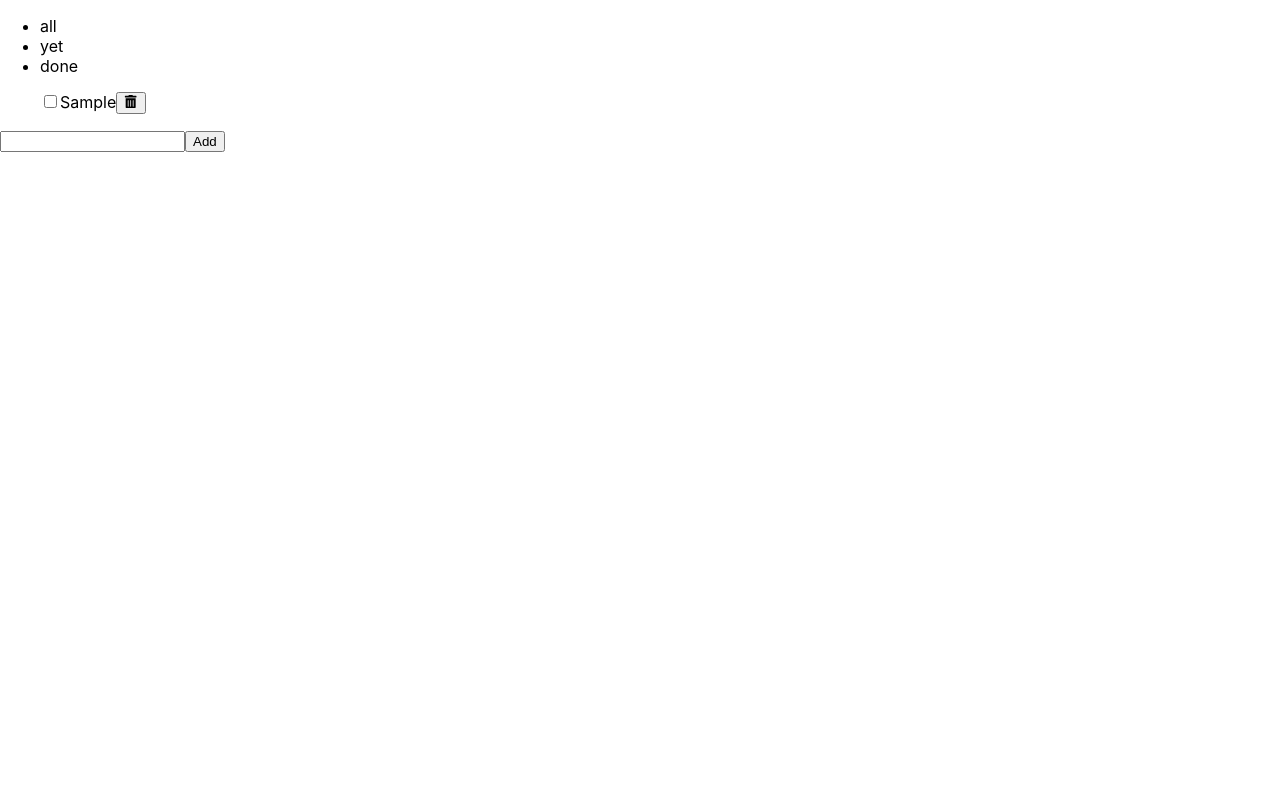
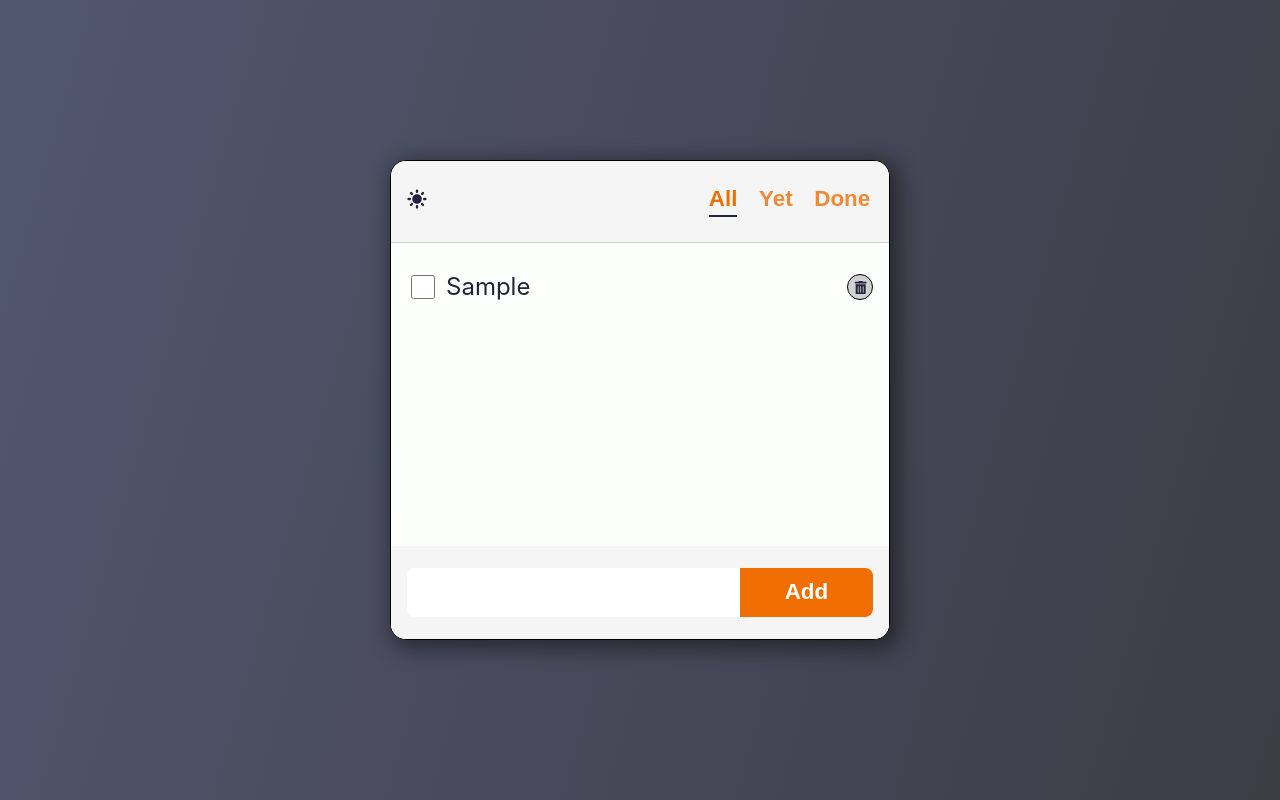
Before and after one commit to likejunil/todo, a React (Create React App) app: page / in a window 1280 px wide. Both pictures are taken after typing "Sample" into the empty fields and a click on the button "Add". Built offline with nearby package versions, Linux system fonts and the light colour scheme.

Commit message:
FEAT: todo 기능을 모두 완성하라

```diff
--- a/src/App.js
+++ b/src/App.js
@@ -3,9 +3,7 @@ import TodoList from "./components/TodoList/TodoList";
 
 function App() {
     return (
-        <div>
-            <TodoList/>
-        </div>
+        <TodoList/>
     );
 }
 
--- a/src/components/AddTodo/AddTodo.jsx
+++ b/src/components/AddTodo/AddTodo.jsx
@@ -1,6 +1,7 @@
 import React, {useState} from 'react';
 import {v4 as uuidv4} from "uuid";
 import {DEFAULT as state} from "../Common/Constant";
+import styles from "./AddTodo.module.css";
 
 const AddTodo = ({handleAdd}) => {
     const [value, setValue] = useState("");
@@ -22,10 +23,12 @@ const AddTodo = ({handleAdd}) => {
     }
 
     return (
-        <form onSubmit={onAdd}>
-            <input type='text' value={value} onChange={onInputChange}/>
-            <button>Add</button>
-        </form>
+        <div>
+            <form className={styles.form} onSubmit={onAdd}>
+                <input className={styles.input} type='text' value={value} onChange={onInputChange}/>
+                <button className={styles.button}>Add</button>
+            </form>
+        </div>
     );
 };
 
--- /dev/null
+++ b/src/components/AddTodo/AddTodo.module.css
@@ -0,0 +1,31 @@
+.form {
+    width: 100%;
+    display: flex;
+    padding: 1.4rem 1rem;
+    background-color: var(--color-bg-dark);
+
+}
+
+.input {
+    flex: 1 0 auto;
+    font-size: 1.4rem;
+    padding: 0.7rem 1rem;
+    border: none;
+    outline: none;
+    border-top-left-radius: 8px;
+    border-bottom-left-radius: 8px;
+}
+
+.button {
+    background-color: var(--color-accent);
+    color: var(--color-white);
+    padding: 0 2em;
+    font-size: 1.4rem;
+    font-weight: bold;
+    border-top-right-radius: 8px;
+    border-bottom-right-radius: 8px;
+}
+
+.button:hover {
+    filter: brightness(125%);
+}
--- a/src/components/Todo/Todo.jsx
+++ b/src/components/Todo/Todo.jsx
@@ -1,6 +1,7 @@
 import React from 'react';
 import {FaTrashAlt} from "react-icons/fa";
 import {DONE, YET} from '../Common/Constant';
+import styles from "./Todo.module.css";
 
 const Todo = ({todo, handleUpdate, handleDelete}) => {
     const onInputChange = (e) => {
@@ -13,11 +14,20 @@ const Todo = ({todo, handleUpdate, handleDelete}) => {
     }
 
     return (
-        <div>
-            <input type='checkbox' id={todo.id} checked={todo.state === DONE} onChange={onInputChange}/>
-            <label htmlFor={todo.id}>{todo.title}</label>
-            <button onClick={onButtonDelete}><FaTrashAlt/></button>
-        </div>
+        <li className={styles.todo}>
+            <input
+                className={styles.checkbox}
+                type='checkbox'
+                id={todo.id}
+                checked={todo.state === DONE}
+                onChange={onInputChange}
+            />
+
+            <label className={styles.text} htmlFor={todo.id}>{todo.title}</label>
+            <span className={styles.icon}>
+                <button className={styles.button} onClick={onButtonDelete}><FaTrashAlt/></button>
+            </span>
+        </li>
     );
 };
 
--- /dev/null
+++ b/src/components/Todo/Todo.module.css
@@ -0,0 +1,40 @@
+.todo {
+    display: flex;
+    justify-content: space-between;
+    align-items: center;
+    padding: 0.5rem 1rem;
+    margin: 0.1rem 0;
+    color: var(--color-text);
+}
+
+.checkbox {
+    width: 1.5rem;
+    height: 1.5rem;
+}
+
+.text {
+    flex: 1 1 0;
+    padding-left: 0.5rem;
+    font-size: 1.5rem;
+}
+
+.icon {
+    width: 26px;
+    height: 26px;
+    background-color: var(--color-grey);
+    border: 1px solid black;
+    border-radius: 100%;
+    transition: all 150ms ease-out;
+}
+
+.icon:hover {
+    background-color: var(--color-accent);
+    transform: scale(1.2) rotate(15deg);
+}
+
+.button {
+    color: var(--color-text);
+    height: 100%;
+    background-color: transparent;
+    line-height: 100%;
+}
--- a/src/components/TodoFilter/TodoFilter.jsx
+++ b/src/components/TodoFilter/TodoFilter.jsx
@@ -1,19 +1,32 @@
 import {FILTER} from "../Common/Constant";
+import styles from './TodoFilter.module.css';
+import {useDarkMode} from "../../context/DarkModeContext";
+import {HiMoon, HiSun} from "react-icons/hi";
 
-const TodoFilter = ({handleFilter}) => {
+const TodoFilter = ({selected, handleFilter}) => {
     const onListClick = (e) => {
-        handleFilter(e.target.value);
+        handleFilter(Number(e.target.value));
     }
 
+    const {darkMode, toggleDarkMode} = useDarkMode();
+
     return (
-        <div>
-            <ul>
-                {
-                    FILTER.map((m, i) =>
-                        <li key={i} value={i} onClick={onListClick}>{m}</li>)
-                }
-            </ul>
-        </div>
+        <header className={styles.header}>
+            <button className={styles.toggle} onClick={toggleDarkMode}>
+                {darkMode ? <HiMoon/> : <HiSun/>}
+            </button>
+            <ul className={styles.filters}> {
+                FILTER.map((m, i) =>
+                    <li key={i}>
+                        <button
+                            className={`${styles.filter} ${FILTER[selected] === m && styles.selected}`}
+                            value={i}
+                            onClick={onListClick}>
+                            {m}
+                        </button>
+                    </li>)
+            } </ul>
+        </header>
     );
 };
 
--- /dev/null
+++ b/src/components/TodoFilter/TodoFilter.module.css
@@ -0,0 +1,47 @@
+.header {
+    display: flex;
+    padding: 0 0.5rem;
+    justify-content: space-between;
+    align-items: center;
+    background-color: var(--color-bg-dark);
+    border-bottom: 1px solid var(--color-grey);
+}
+
+.toggle {
+    font-size: 1.5rem;
+    cursor: pointer;
+    background-color: transparent;
+    color: var(--color-text);
+    transition: all 150ms ease-out;
+}
+
+.toggle:hover {
+    transform: scale(1.1);
+    color: var(--color-accent);
+}
+
+.filters {
+    display: flex;
+}
+
+.filter {
+    font-size: 1.4rem;
+    margin: 0.3rem;
+    text-transform: capitalize;
+    background-color: transparent;
+    color: var(--color-accent);
+    opacity: 0.8;
+    font-weight: bold;
+}
+
+.filter:hover,
+.filter.selected {
+    opacity: 1;
+}
+
+.filter.selected::after {
+    content: '';
+    display: block;
+    margin-top: 0.2rem;
+    border: 1px solid var(--color-text);
+}
--- a/src/components/TodoList/TodoList.jsx
+++ b/src/components/TodoList/TodoList.jsx
@@ -1,12 +1,24 @@
-import React, {useState} from 'react';
+import React, {useEffect, useState} from 'react';
 import Todo from "../Todo/Todo";
 import AddTodo from "../AddTodo/AddTodo";
 import TodoFilter from "../TodoFilter/TodoFilter";
 import {ALL} from "../Common/Constant";
+import styles from "./TodoList.module.css";
+import {DarkModeProvider} from "../../context/DarkModeContext";
+
+const loadTodos = () => {
+    const todos = localStorage.getItem("todos");
+    return todos ? JSON.parse(todos) : [];
+};
 
 const TodoList = () => {
-    const [list, setList] = useState([]);
+    const [list, setList] = useState(() => loadTodos());
     const [filter, setFilter] = useState(ALL);
+
+    useEffect(() => {
+        const save = JSON.stringify(list);
+        localStorage.setItem('todos', save);
+    }, [list]);
 
     const handleFilter = (filter) => {
         setFilter(filter);
@@ -25,21 +37,21 @@ const TodoList = () => {
     }
 
     return (
-        <div>
-            <TodoFilter handleFilter={handleFilter}/>
-            <ul>
-                {
+        <DarkModeProvider>
+            <TodoFilter selected={filter} handleFilter={handleFilter}/>
+            <main className={styles.container}>
+                <ul className={styles.list}> {
                     list
-                        .filter(m => filter === ALL || filter === m.state)
+                        .filter(m => (filter === ALL || filter === m.state))
                         .map(m => <Todo
                             key={m.id}
                             todo={m}
                             handleUpdate={handleUpdate}
                             handleDelete={handleDelete}/>)
-                }
-            </ul>
-            <AddTodo handleAdd={handleAdd}/>
-        </div>
+                } </ul>
+                <AddTodo handleAdd={handleAdd}/>
+            </main>
+        </DarkModeProvider>
     );
 };
 
--- /dev/null
+++ b/src/components/TodoList/TodoList.module.css
@@ -0,0 +1,13 @@
+.container {
+    height: 100%;
+    min-height: 0;
+    display: flex;
+    flex-direction: column;
+    background-color: var(--color-bg);
+}
+
+.list {
+    flex: 1 1 auto;
+    overflow-y: auto;
+
+}
--- /dev/null
+++ b/src/context/DarkModeContext.jsx
@@ -0,0 +1,36 @@
+import React, {createContext, useContext, useEffect, useState} from "react";
+
+const DarkModeContext = createContext(null);
+
+export const DarkModeProvider = ({children}) => {
+    const [darkMode, setDarkMode] = useState(false);
+    const toggleDarkMode = () => {
+        setDarkMode(prev => !prev);
+        updateDarkMode(!darkMode);
+    }
+
+    useEffect(() => {
+        const dark = (localStorage.theme === 'dark' ||
+            (!('theme' in localStorage) && window.matchMedia('(prefer-color-scheme: dark)').matches));
+        setDarkMode(dark);
+        updateDarkMode(dark);
+    }, []);
+
+    return (
+        <DarkModeContext.Provider value={{darkMode, toggleDarkMode}}>
+            {children}
+        </DarkModeContext.Provider>
+    );
+};
+
+function updateDarkMode(darkMode) {
+    if (darkMode) {
+        document.documentElement.classList.add("dark");
+        localStorage.theme = 'dark';
+    } else {
+        document.documentElement.classList.remove("dark");
+        localStorage.theme = 'light';
+    }
+}
+
+export const useDarkMode = () => useContext(DarkModeContext);
--- a/src/index.css
+++ b/src/index.css
@@ -1,13 +1,90 @@
+:root {
+    --color-bg-dark: #f5f5f5;
+    --color-bg: #fdfffd;
+    --color-grey: #d1d1d1;
+    --color-text: #22243b;
+    --color-accent: #f16e03;
+    --color-white: white;
+    --color-scrollbar: #aaa7a7;
+}
+
+html.dark {
+    --color-bg-dark: #1a1c35;
+    --color-bg: #22243b;
+    --color-grey: #4e4e4e;
+    --color-text: #fdfffd;
+}
+
+* {
+    box-sizing: border-box;
+}
+
 body {
-  margin: 0;
-  font-family: -apple-system, BlinkMacSystemFont, 'Segoe UI', 'Roboto', 'Oxygen',
+    margin: 0;
+    font-family: -apple-system, BlinkMacSystemFont, 'Segoe UI', 'Roboto', 'Oxygen',
     'Ubuntu', 'Cantarell', 'Fira Sans', 'Droid Sans', 'Helvetica Neue',
     sans-serif;
-  -webkit-font-smoothing: antialiased;
-  -moz-osx-font-smoothing: grayscale;
+    -webkit-font-smoothing: antialiased;
+    -moz-osx-font-smoothing: grayscale;
+
+    width: 100vw;
+    height: 100vh;
+    display: flex;
+    justify-content: center;
+    align-items: center;
+    font-size: 1.2rem;
+    accent-color: var(--color-accent);
+    background: rgb(81, 87, 111);
+    background: linear-gradient(
+            106deg,
+            rgba(81, 87, 111, 1) 0%,
+            rgba(60, 61, 69, 1) 100%
+    );
 }
 
 code {
-  font-family: source-code-pro, Menlo, Monaco, Consolas, 'Courier New',
+    font-family: source-code-pro, Menlo, Monaco, Consolas, 'Courier New',
     monospace;
 }
+
+#root {
+    border: 1px solid black;
+    width: 100%;
+    height: 60%;
+    max-width: 500px;
+    background-color: var(--color-bg-dark);
+    accent-color: var(--color-accent);
+    border-radius: 1rem;
+    overflow: hidden; /* visible(default) | hidden */
+    display: flex;
+    flex-direction: column;
+    -webkit-box-shadow: 5px 5px 21px 4px rgba(0, 0, 0, 0.45);
+    box-shadow: 5px 5px 21px 4px rgba(0, 0, 0, 0.45);
+}
+
+ul {
+    padding-left: 0;
+    list-style: none;
+}
+
+button {
+    outline: none;
+    border: none;
+    cursor: pointer;
+}
+
+::-webkit-scrollbar {
+    width: 0.5rem;
+}
+
+::-webkit-scrollbar-track {
+    background-color: var(--color-bg-dark);
+}
+
+::-webkit-scrollbar-thumb {
+    background-color: var(--color-scrollbar);
+}
+
+::-webkit-scrollbar-thumb:hover {
+    background-color: var(--color-accent);
+}
```
